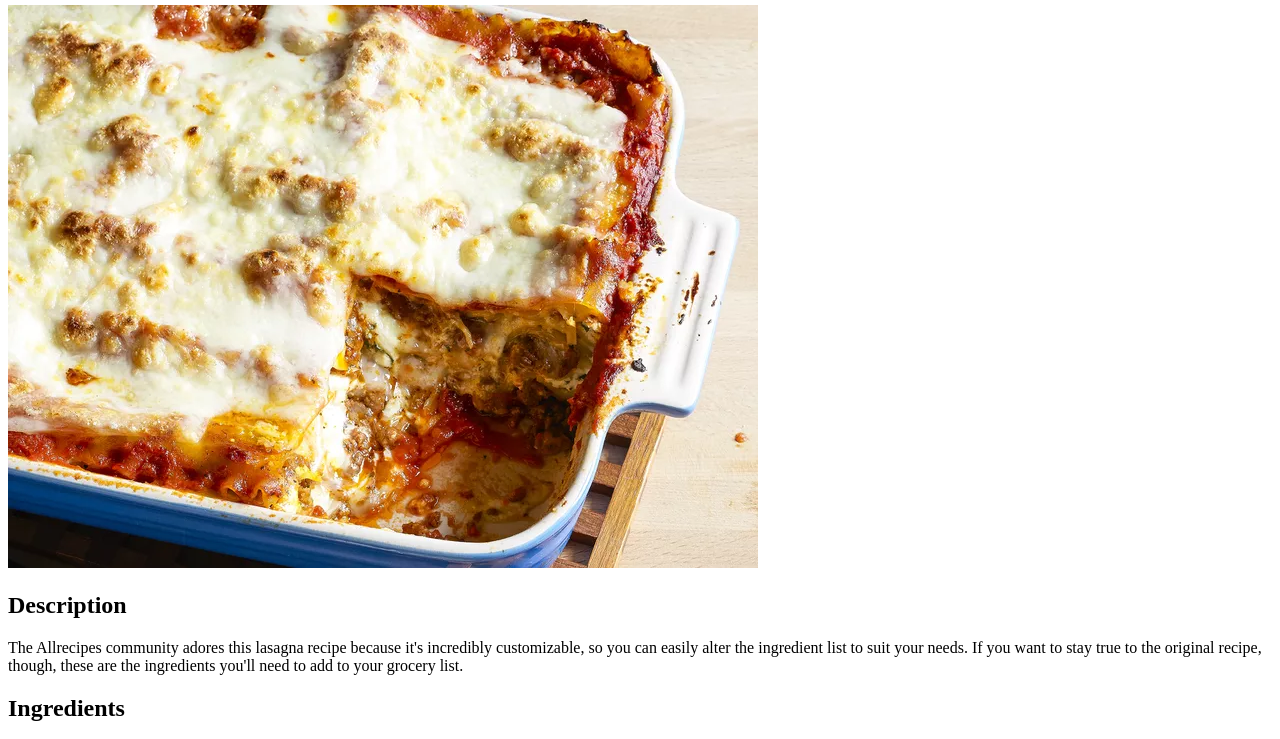
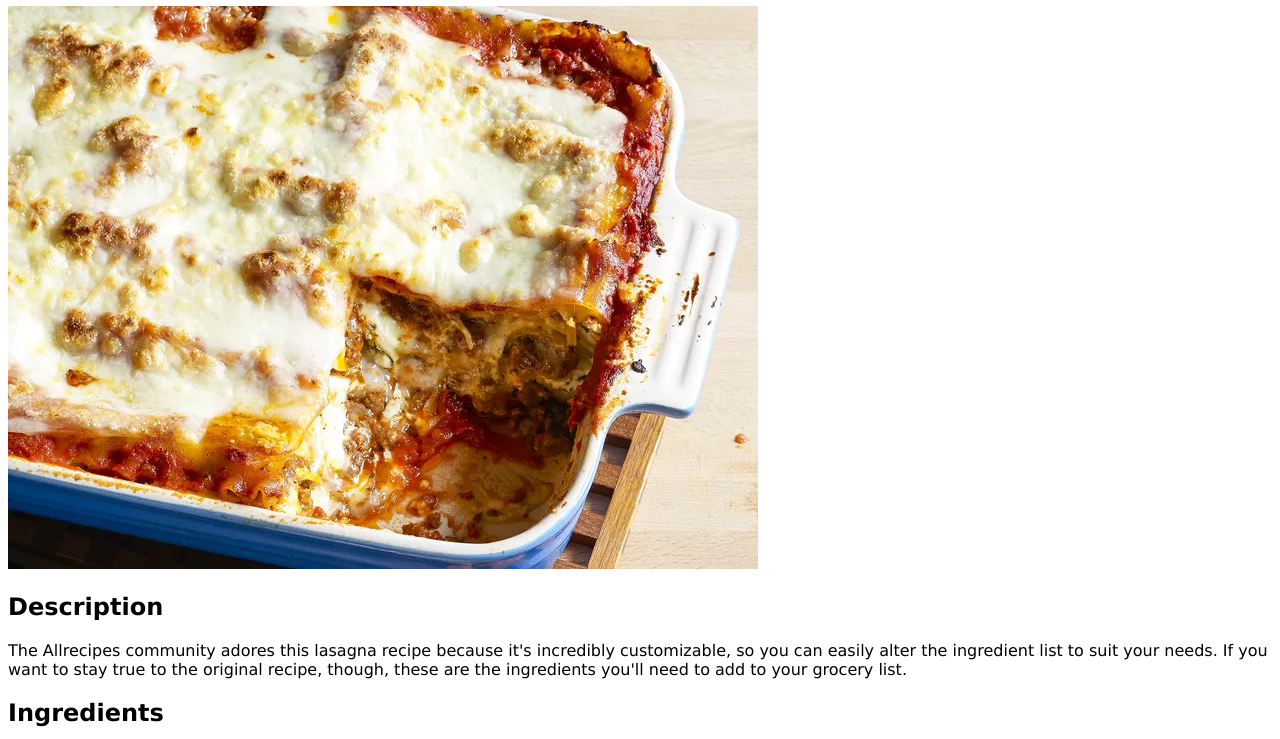
Before and after one commit to augustopdelima/odin-recipes, a plain HTML site: page recipes/lasagna.html in a window 1280 px wide. Shown: the part 75-814 px from the top of the page. Drawn offline with Linux system fonts and the light colour scheme.

Commit message:
Add styles.css for lasagna.html page design

```diff
--- a/recipes/lasagna.html
+++ b/recipes/lasagna.html
@@ -4,6 +4,7 @@
 <head>
 	<meta charset="UTF-8">
 	<title>Odin Recipes</title>
+	<link rel="stylesheet" href="../styles/styles.css">
 </head>
 
 <body>
```
